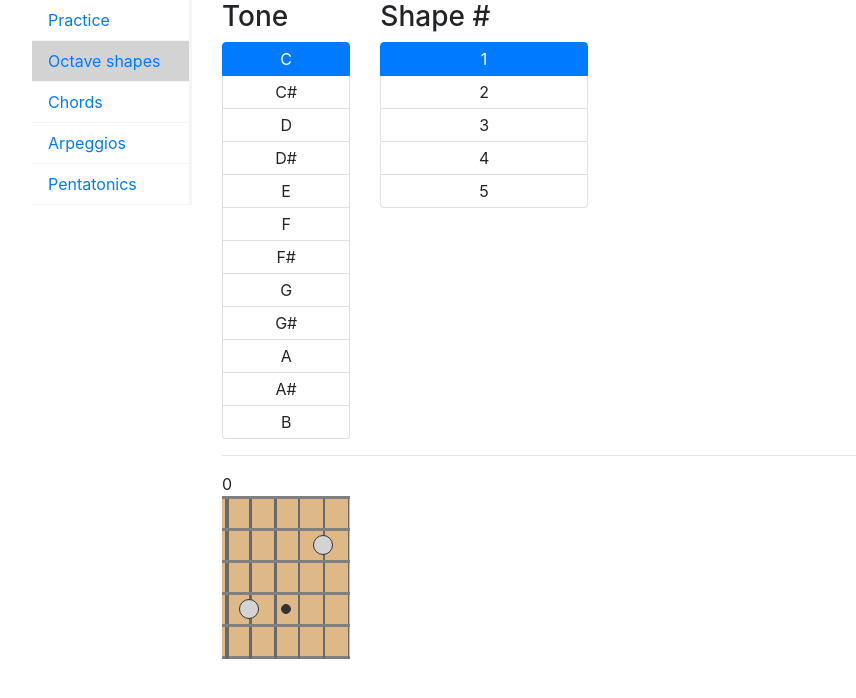
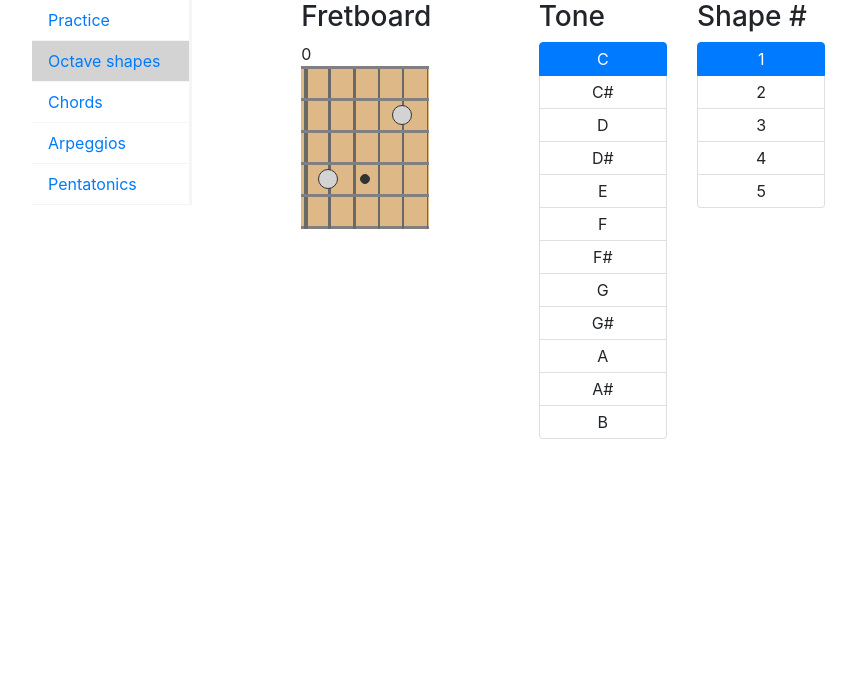
Before and after one commit to sparkoo/guitar-practice, an Angular app: page /octaveShapes in a window 1280 px wide. Shown: the top 698 px of the page, without its empty margins (53-909 px from the left). Built offline with nearby package versions, Linux system fonts and the light colour scheme.

Commit message:
change layout to one row

```diff
--- a/src/app/octave-shapes/octave-shapes.component.html
+++ b/src/app/octave-shapes/octave-shapes.component.html
@@ -1,4 +1,12 @@
 <div class="row">
+  <div class="col-md-1">
+  </div>
+  <div class="col-md-2">
+    <h3>Fretboard</h3>
+    <app-fretboard [shape]="shape"></app-fretboard>
+  </div>
+  <div class="col-md-1">
+  </div>
   <div class="col-md-2">
     <h3>Tone</h3>
     <ul class="list-group">
@@ -10,7 +18,7 @@
       </li>
     </ul>
   </div>
-  <div class="col-md-3">
+  <div class="col-md-2">
     <h3>Shape #</h3>
     <ul class="list-group">
       <li class="list-group-item"
@@ -22,9 +30,3 @@
     </ul>
   </div>
 </div>
-<hr>
-<div class="row">
-  <div class="col-md-2">
-    <app-fretboard [shape]="shape"></app-fretboard>
-  </div>
-</div>
```
